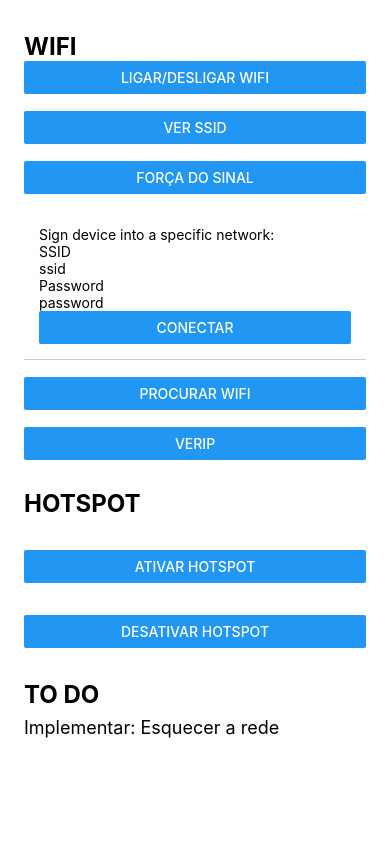
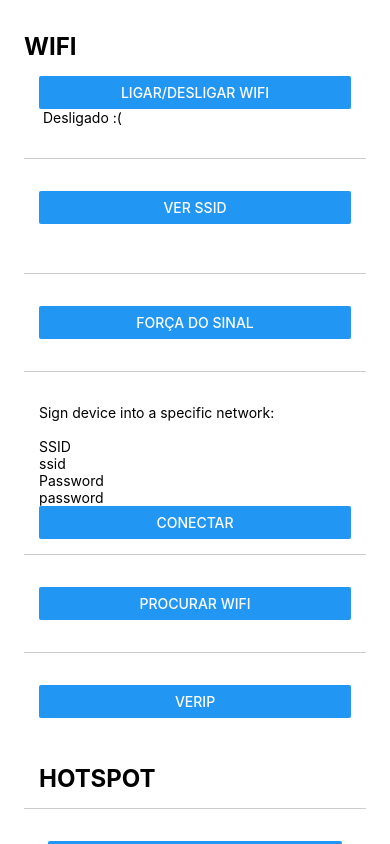
Before and after one commit to aluno20182/ProjetoFinal, a React Native app: screen / in a window 390 px wide. Built offline with nearby package versions, Linux system fonts and the light colour scheme; what react-native would draw is missing.

Commit message:
Estrutura da Home

```diff
--- a/App.js
+++ b/App.js
@@ -213,41 +213,58 @@ class App extends React.Component {
             <Text style={styles.sectionTitle}>
               <Text style={styles.highlight}>WIFI{"\n"}</Text>
             </Text>
-
+            <View style={styles.instructionsContainer}>
               <Button
                 title="Ligar/Desligar Wifi"
                 onPress={this.wifiStatus}
               />
+              <Text style={styles.answer}> {this.state.status?"Ligado :)":"Desligado :("}</Text>
               <Text>{"\n"}</Text>
+
+            </View>
+
+            <Text>{"\n"}</Text>
+
+            <View style={styles.instructionsContainer}>
               <Button
                 title="Ver SSID"
                 onPress={this.verSSID}
               />
+              <Text style={styles.answer}> {this.state.ssid}</Text>
+              <Text>{"\n"}</Text>
+            </View>
 
             <Text>{"\n"}</Text>
+
+            <View style={styles.instructionsContainer}>
               <Button
                 title="Força do Sinal"
                 onPress={this.verLevel}
               />
+              <Text>{"\n"}</Text>
+            </View>
 
             <Text>{"\n"}</Text>
 
             <View style={styles.instructionsContainer}>
               <Text>Sign device into a specific network:</Text>
+              <Text>{"\n"}</Text>
               <Text>SSID</Text>
               <TextInput
                 underlineColorAndroid='transparent'
                 onChangeText={(event)=>this.state.ssid=event}
                 value={this.state.ssid}
-                    placeholder={'ssid'} />
+                placeholder={'ssid'}
+              />
               <Text>Password</Text>
               <TextInput
                 secureTextEntry={true}
                 underlineColorAndroid='transparent'
                 onChangeText={(event)=>this.state.pass=event}
                 value={this.state.pass}
-                    placeholder={'password'} />
-                  <View >
+                placeholder={'password'}
+              />
+              <View>
                 <Button title="Conectar" onPress={this.connectOnPress.bind(this)}/>
                 <Text style={styles.answer}>{this.state.ssidExist==null?"":this.state.ssidExist?"Network in range :)":"Network out of range :("}</Text>
               </View>
@@ -255,21 +272,23 @@ class App extends React.Component {
 
             <Text>{"\n"}</Text>
 
-                <View>
-                  <Button title="Procurar Wifi"
+            <View style={styles.instructionsContainer}>
+              <Button
+                title="Procurar Wifi"
                 onPress={this.getWifiNetworksOnPress.bind(this)}>
                 <Text style={styles.buttonText}>Available WIFI Networks</Text>
               </Button>
+              <Text>{"\n"}</Text>
             </View>
 
             <Text>{"\n"}</Text>
+
+            <View style={styles.instructionsContainer}>
               <Button
                 title="verIP"
                 onPress={this.verIP}
               />
-
-
-
+              <Text>{"\n"}</Text>
               <Text style={styles.sectionTitle}>
                 <Text style={styles.highlight}>{"\n"}HOTSPOT</Text>
               </Text>
@@ -306,6 +325,7 @@ class App extends React.Component {
               {this.renderModal()}
             </ScrollView>
           </Modal>
+        </View>
       </ScrollView>
     );
   }
```
Also changed, not shown: 1 other file (tests, documents, lock files or other folders). Lines whose indentation alone changed are shown as unchanged.
